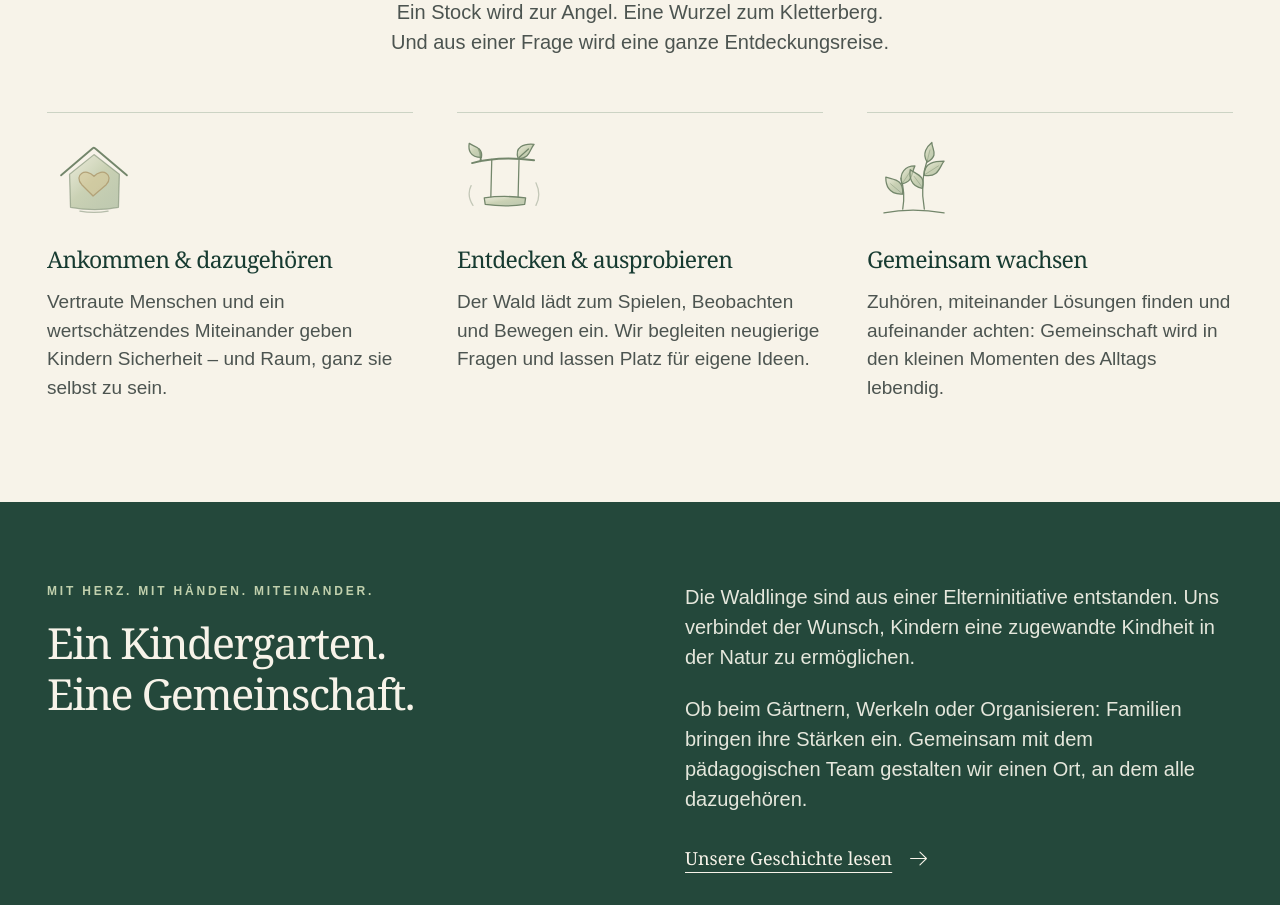
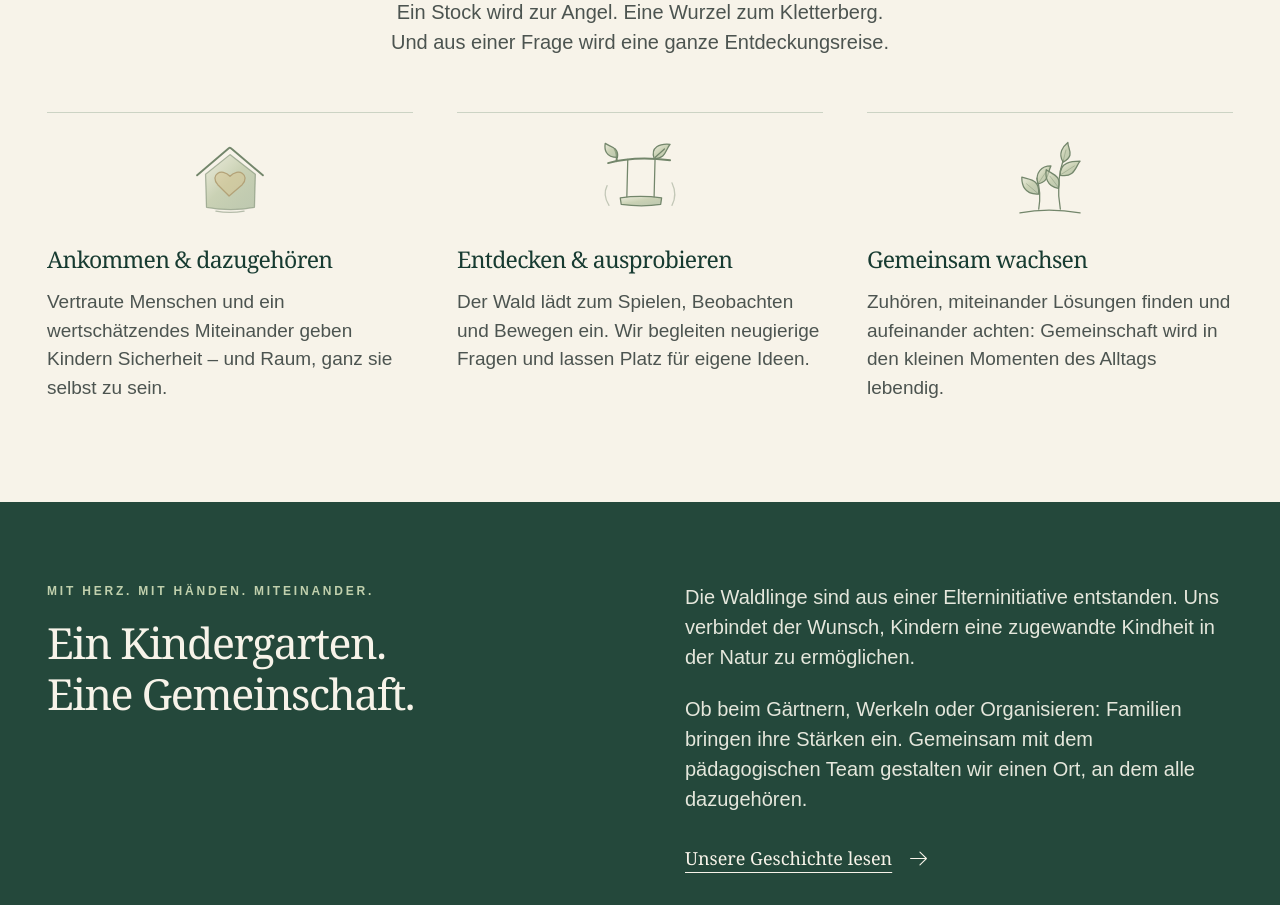
Before and after one commit to mariogottling-glitch/waldlinge, a React (Vite) app: page / in a window 1280 px wide. Shown: the part 3000-3905 px from the top of the page. Built offline with nearby package versions, Linux system fonts and the light colour scheme; a web font is replaced by a local one.

Commit message:
Center daily life icons above their text columns

```diff
--- a/src/styles.css
+++ b/src/styles.css
@@ -1366,5 +1366,5 @@ footer a:hover {
 }
 
 .day-grid .value-botanical {
-  margin: 0 0 18px;
+  margin: 0 auto 18px;
 }
```
